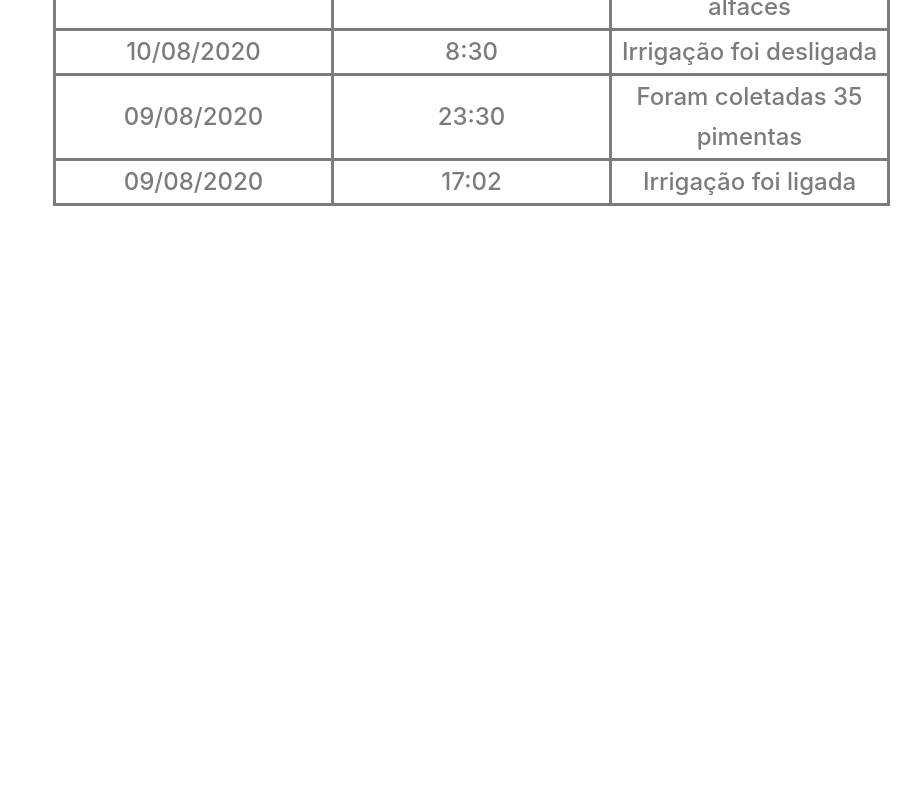
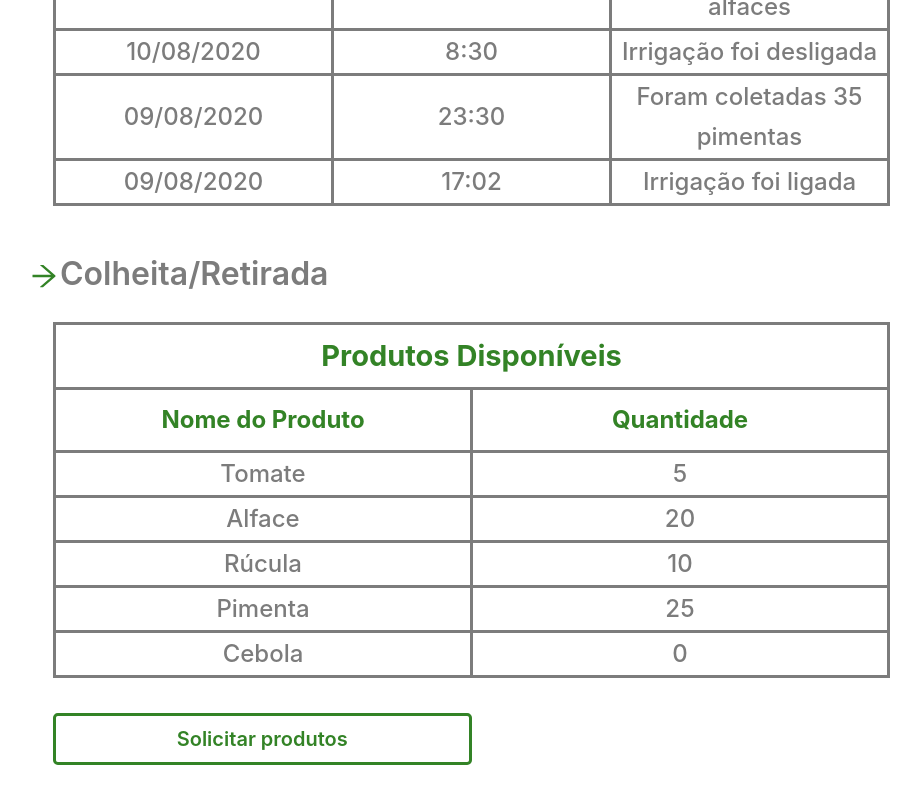
Before and after one commit to giucarvalh0/Horta_Inteligente, an Angular app: page / in a window 1280 px wide. Shown: the part 1036-1836 px from the top of the page, without its empty margins (327-1248 px from the left). Before the commit the page ends 1250 px from the top, so only its background shows below. Built offline with nearby package versions, Linux system fonts and the light colour scheme.

Commit message:
Client dashboard finished

```diff
--- a/src/app/app.component.css
+++ b/src/app/app.component.css
@@ -73,3 +73,24 @@
   .filter-icon {
     position: absolute;
   }
+
+  .btn {
+    width: 45%;
+    background-color: #ffffff;
+    border-color: #338326;
+    color: #338326;
+    border-top-width: 3px;
+    border-bottom-width: 3px;
+    border-left-width: 3px;
+    border-right-width: 3px;
+    margin-top: 35px;
+    margin-bottom: 35px;
+    margin-left: 45px;
+    font-weight: 600;
+  }
+
+  .btn-primary:not(:disabled):not(.disabled).active, .btn-primary:not(:disabled):not(.disabled):active, .show > .btn-primary.dropdown-toggle {
+    color: #ffffff;
+    background-color: #338326;
+    border-color: #ffffff;
+  }
--- a/src/app/app.component.html
+++ b/src/app/app.component.html
@@ -166,7 +166,61 @@
           </tr>
         </table>
       </h1>
-      <!-- CONTINUAR DAQUI... -->
+      <h1>
+        <p _ngcontent-jjk-c16="" style="font-size: 32px; color: #7c7c7c; margin: 20px; line-height: 35px; margin-top: 15px; margin-bottom: 10px;font-weight: 600; margin-top: 50px; margin-bottom: 30px;">
+          <img _ngcontent-jjk-c16="" src="assets\img\ant-design_arrow-right-outlined.svg" alt="..." class="d-inline-block align-middle" width="32" height="32">{{title7}}
+        </p>
+        <table style="width: 90%;
+          font-size: 24px;
+          line-height: 40px;
+          margin-left: 45px;
+          border-top-style: solid;
+          border-top-width: 1,5px;
+          border-left-style: solid;
+          border-left-width: 1,5px;
+          border-bottom-width: 1,5px;
+          border-bottom-style: solid;
+          border-right-width: 1,5px;
+          border-right-style: solid;
+          border-color: #7c7c7c">
+          <thead>
+            <tr style=" border-color: #7c7c7c; border-bottom-style: solid;  text-align: center;">
+              <th style="color: #338326; border-bottom-width: 1,5px; border-color: #7c7c7c; line-height: 60px; width: 50%; text-align: center; font-size: 29px;" colspan="4" >Produtos Disponíveis</th>
+            </tr>
+          </thead>
+          <tr style="color: #338326; border-color: #7c7c7c; border-bottom-width: 1,5px;border-bottom-style: solid;">
+            <th style="border-color: #7c7c7c; padding-bottom: 0px;padding-left: 0px; padding-top: 0px; padding-right: 0px; border-right-width: 1,5px; border-right-style: solid; line-height: 60px; width: 50%;">Nome do Produto</th>
+            <th style="width: 50%">Quantidade</th>
+          </tr>
+          <tr style="color: #7c7c7c; border-color: #7c7c7c; border-bottom-width: 1,5px;border-bottom-style: solid;">
+            <td style="padding-bottom: 0px;padding-left: 0px;padding-top: 0px;padding-right: 0px;border-right-width: 1,5px;border-right-style: solid;">Tomate</td>
+            <td>5</td>
+
+          </tr>
+          <tr style="color: #7c7c7c; border-color: #7c7c7c; border-bottom-width: 1,5px;border-bottom-style: solid;">
+            <td style="padding-bottom: 0px;padding-left: 0px;padding-top: 0px;padding-right: 0px;border-right-width: 1,5px;border-right-style: solid;">Alface</td>
+            <td>20</td>
+
+          </tr>
+          <tr style="color: #7c7c7c; border-color: #7c7c7c; border-bottom-width: 1,5px;border-bottom-style: solid;">
+            <td style="padding-bottom: 0px;padding-left: 0px;padding-top: 0px;padding-right: 0px;border-right-width: 1,5px;border-right-style: solid;">Rúcula</td>
+            <td>10</td>
+
+          </tr>
+          <tr style="color: #7c7c7c; border-color: #7c7c7c; border-bottom-width: 1,5px;border-bottom-style: solid;">
+            <td style="padding-bottom: 0px;padding-left: 0px;padding-top: 0px;padding-right: 0px;border-right-width: 1,5px;border-right-style: solid;">Pimenta</td>
+            <td>25</td>
+
+          </tr>
+          <tr style="color: #7c7c7c; border-color: #7c7c7c; border-bottom-width: 1,5px;border-bottom-style: solid;">
+            <td style="padding-bottom: 0px;padding-left: 0px;padding-top: 0px;padding-right: 0px;border-right-width: 1,5px;border-right-style: solid;">Cebola</td>
+            <td>0</td>
+          </tr>
+        </table>
+        <div>
+          <button type="button" class="btn btn-primary btn-lg btn-block" >Solicitar produtos</button>
+        </div>
+      </h1>
     </div>
   </div>
 </div>
--- a/src/app/app.component.ts
+++ b/src/app/app.component.ts
@@ -12,4 +12,5 @@
   title4 = "Irrigação:"
   title5 = "Produtos"
   title6 = "Log da Horta"
+  title7 = "Colheita/Retirada"
 }
```
